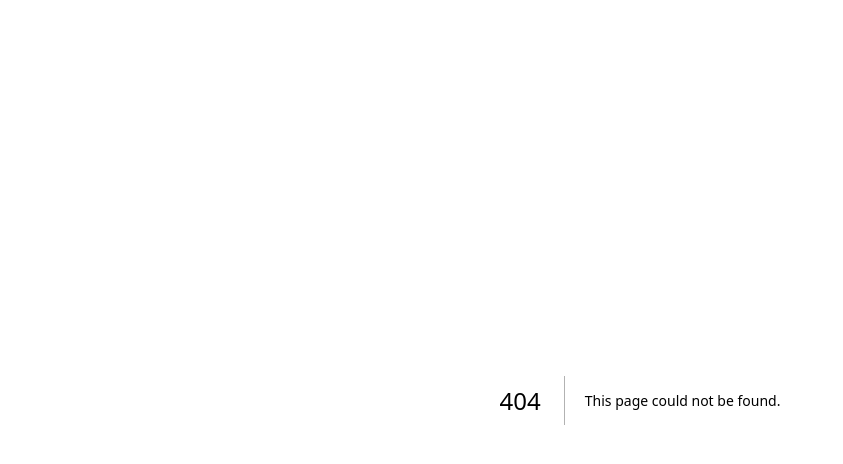
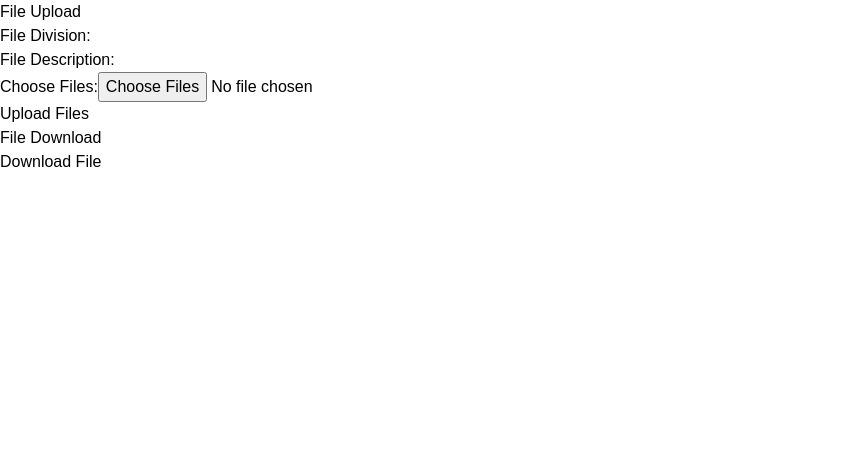
Before and after one commit to OracleTuxedo/bcap-fe, a Next.js app: page /file-upload in a window 1280 px wide. Before the commit this address had no page. Shown: the top 464 px of the page, without its empty margins (0-843 px from the left). Built offline with nearby package versions, Linux system fonts and the light colour scheme.

Commit message:
First Commit File Upload FE

```diff
--- /dev/null
+++ b/src/pages/file-upload/FileDownload.tsx
@@ -0,0 +1,44 @@
+import React from 'react';
+import axios from 'axios';
+
+interface IFileDownloadParams {
+  fileDiv: string;
+  attachFileId: string;
+  attachFileSeqNo: string;
+}
+
+const FileDownload: React.FC = () => {
+  const handleFileDownload = async () => {
+    const params: IFileDownloadParams = {
+      fileDiv: 'test',        // Set your file division here
+      attachFileId: '1',      // Set file ID here
+      attachFileSeqNo: '1',   // Set file sequence number here
+    };
+
+    try {
+      const response = await axios.get('http://localhost:8080/file-manager/download', {
+        params,
+        responseType: 'blob',  // Important to handle the binary data properly
+      });
+
+      const fileBlob = response.data;
+      const fileURL = window.URL.createObjectURL(new Blob([fileBlob]));
+      const link = document.createElement('a');
+      link.href = fileURL;
+      link.setAttribute('download', 'file.jpg'); // Set the default filename
+      document.body.appendChild(link);
+      link.click();
+    } catch (error) {
+      console.error('Download Error:', error);
+    }
+  };
+
+  return (
+    <div>
+      <h1>File Download</h1>
+      <button onClick={handleFileDownload}>Download File</button>
+    </div>
+  );
+};
+
+export default FileDownload;
--- /dev/null
+++ b/src/pages/file-upload/FileUpload.tsx
@@ -0,0 +1,92 @@
+import React, { useState, ChangeEvent, FormEvent } from 'react';
+import axios from 'axios';
+
+// Define the types for your state variables
+interface IFileUploadState {
+  files: FileList | null;
+  fileDiv: string;
+  fileDesc: string;
+}
+
+const FileUpload: React.FC = () => {
+  const [state, setState] = useState<IFileUploadState>({
+    files: null,
+    fileDiv: '',
+    fileDesc: ''
+  });
+
+  // Handle file input change
+  const onFileChange = (e: ChangeEvent<HTMLInputElement>) => {
+    const files = e.target.files;
+    setState(prevState => ({ ...prevState, files }));
+  };
+
+  // Handle form submit and file upload
+  const handleFileUpload = async (e: FormEvent) => {
+    e.preventDefault();
+
+    if (!state.files) {
+      alert('Please select at least one file!');
+      return;
+    }
+
+    const formData = new FormData();
+    for (let i = 0; i < state.files.length; i++) {
+      formData.append('files', state.files[i]);
+    }
+
+    // Add additional form parameters
+    formData.append('fileDiv', state.fileDiv);
+    formData.append('fileDesc', state.fileDesc);
+
+    try {
+      const response = await axios.post('http://localhost:8080/file-manager/upload', formData, {
+        headers: {
+          'Content-Type': 'multipart/form-data',
+        },
+      });
+
+      console.log('Upload Success', response.data);
+    } catch (error) {
+      console.error('Upload Error:', error);
+    }
+  };
+
+  return (
+    <div>
+      <h1>File Upload</h1>
+      <form onSubmit={handleFileUpload}>
+        <div>
+          <label htmlFor="fileDiv">File Division:</label>
+          <input
+            type="text"
+            id="fileDiv"
+            value={state.fileDiv}
+            onChange={(e) => setState({ ...state, fileDiv: e.target.value })}
+          />
+        </div>
+        <div>
+          <label htmlFor="fileDesc">File Description:</label>
+          <input
+            type="text"
+            id="fileDesc"
+            value={state.fileDesc}
+            onChange={(e) => setState({ ...state, fileDesc: e.target.value })}
+          />
+        </div>
+        <div>
+          <label htmlFor="fileInput">Choose Files:</label>
+          <input
+            type="file"
+            id="fileInput"
+            multiple
+            onChange={onFileChange}
+          />
+        </div>
+        <button type="submit">Upload Files</button>
+      </form>
+    </div>
+  );
+};
+
+export default FileUpload;
--- /dev/null
+++ b/src/pages/file-upload/index.tsx
@@ -0,0 +1,16 @@
+import React from 'react';
+import FileUpload from './FileUpload';
+import FileDownload from './FileDownload';
+import { Button, Container, Seo, Text } from '@/components';
+
+const FilePage = () => {
+
+return (
+        <Container>
+          <FileUpload/>
+          <FileDownload/>
+        </Container>
+    );
+};
+
+export default FilePage;
```
